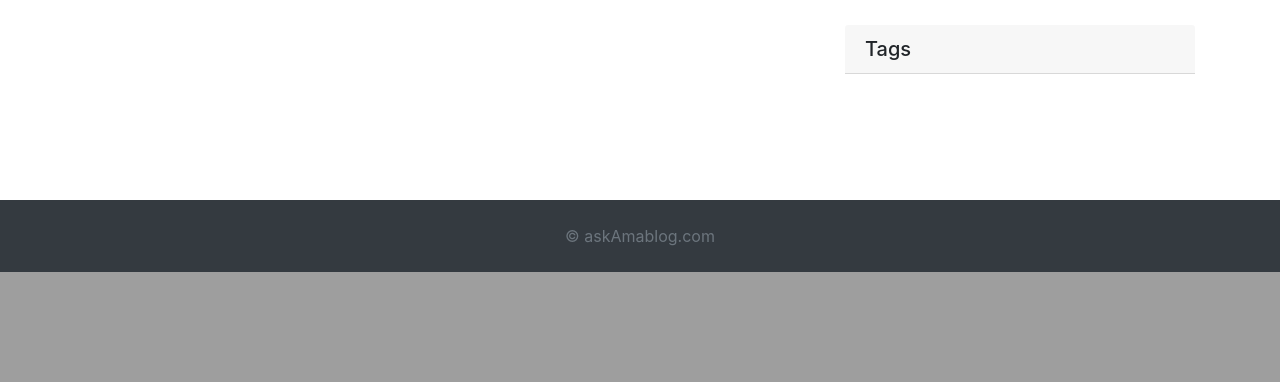
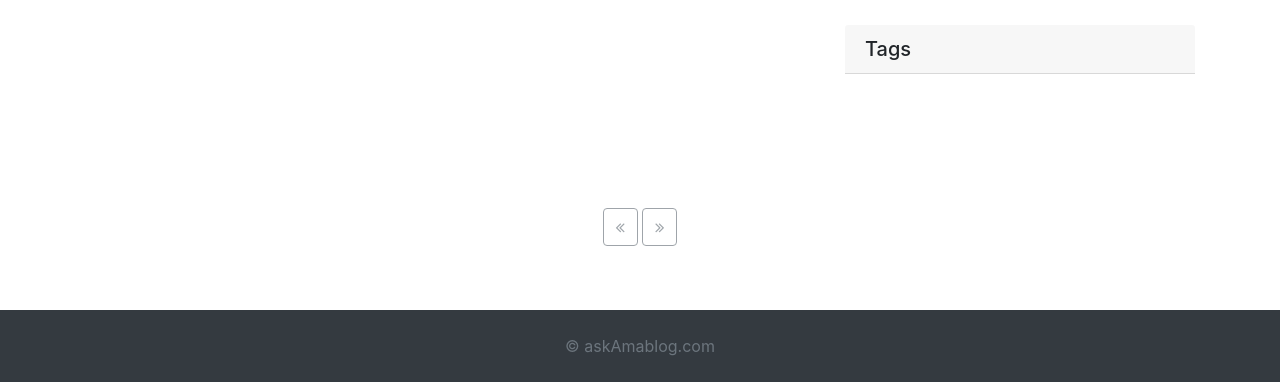
Before and after one commit to Billbern/my-personal-blog, a Flask app: page / in a window 1280 px wide. Shown: the part 698-1080 px from the top of the page. Before the commit the page ends 970 px from the top, so only its background shows below. Run offline with Flask 2, Linux system fonts and the light colour scheme; data that the repository does not hold is empty.

Commit message:
modified the pagination

```diff
--- a/personalblog/templates/index.html
+++ b/personalblog/templates/index.html
@@ -15,6 +15,10 @@
                 <a href="{{ url_for('index', page=data.prev_num ) }}" class="btn btn-outline-info mb-4">
                     <i class="fa fa-angle-double-left my-1"></i>
                 </a>
+                {% else %}
+                <a class="btn btn-outline-secondary disabled mb-4">
+                    <i class="fa fa-angle-double-left my-1"></i>
+                </a>
                 {% endif %}
                 {% for page_num in data.iter_pages(left_edge=1, right_edge=2, left_current=1, right_current=2) %}
                     {% if page_num %}
@@ -28,7 +32,11 @@
                     {% endif %}
                 {% endfor %}
                 {% if data.has_next %}
-                <a href="{{ url_for('index', page=data.next_num ) }}" class="btn btn-outline-info mb-4 text-center">
+                <a href="{{ url_for('index', page=data.next_num ) }}" class="btn btn-outline-info mb-4">
+                    <i class="fa fa-angle-double-right my-1"></i>
+                </a>
+                {% else %}
+                <a class="btn btn-outline-secondary disabled mb-4">
                     <i class="fa fa-angle-double-right my-1"></i>
                 </a>
                 {% endif %}
```
